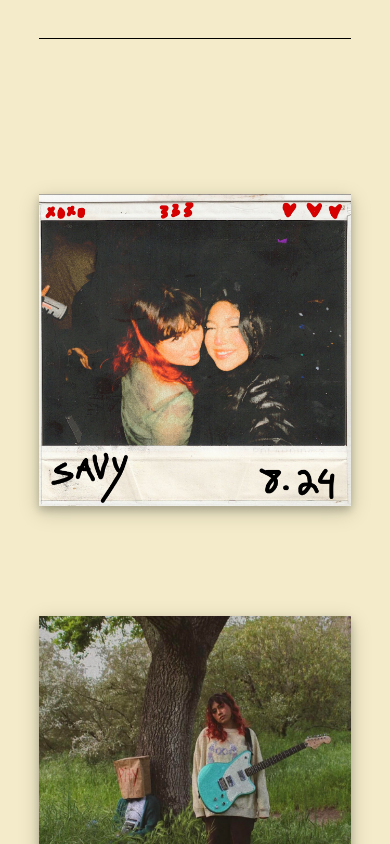
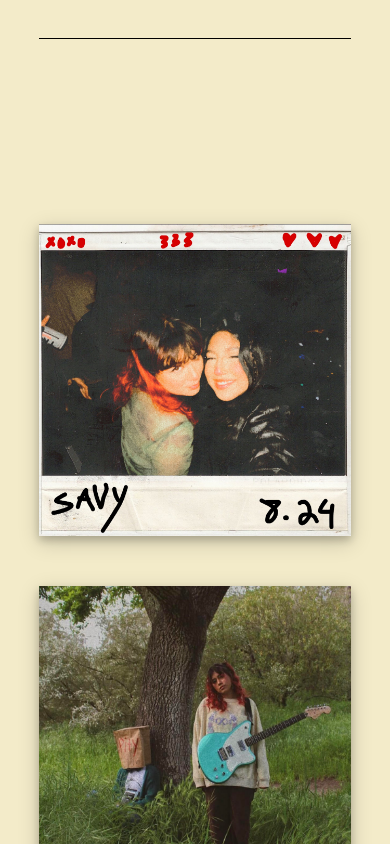
Before and after one commit to alyssamarie0107/luna-ivy, a React (Create React App) app: page / in a window 390 px wide. Shown: the part 3500-4344 px from the top of the page. Built offline with nearby package versions, Linux system fonts and the light colour scheme; a web font is replaced by a local one.

Commit message:
adjusted width and height of music images and adjusted responsiveness of music container

```diff
--- a/src/sections/music/Music.module.css
+++ b/src/sections/music/Music.module.css
@@ -7,22 +7,28 @@
 
 #musicContainer {
     display: flex;
-    flex-wrap: wrap;
     align-items: center;
     justify-content: center;
 }
 
 #musicContainer > img {
-    margin: 25px;
+    width: 520px;
+    height: 480px;
+    margin: 0 25px;
     box-shadow: 0 4px 8px 0 rgba(0, 0, 0, 0.2), 0 6px 20px 0 rgba(0, 0, 0, 0.19);
 }
 
-#musicContainer > img {
-    width: 520px;
-    height: 480px;
+@media only screen and (max-width: 1100px) {
+    #musicContainer {flex-direction: column;}
+
+    #musicContainer > img {
+        width: 60vw;
+        height: 60vw;
+        margin: 25px 0;
+    }
 }
 
-@media only screen and (max-width: 1150px) {
+@media only screen and (max-width: 700px) {
     #musicContainer > img {
         width: 80vw;
         height: 80vw;
```
